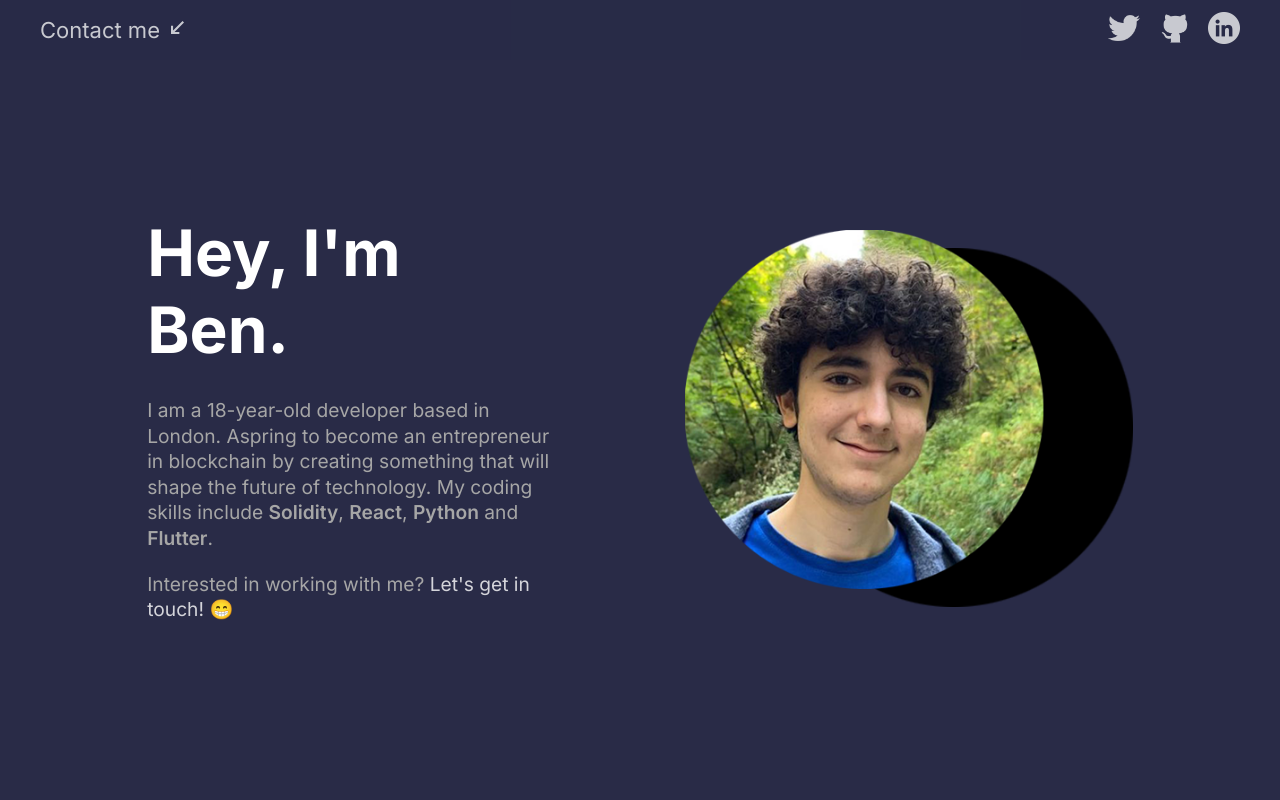
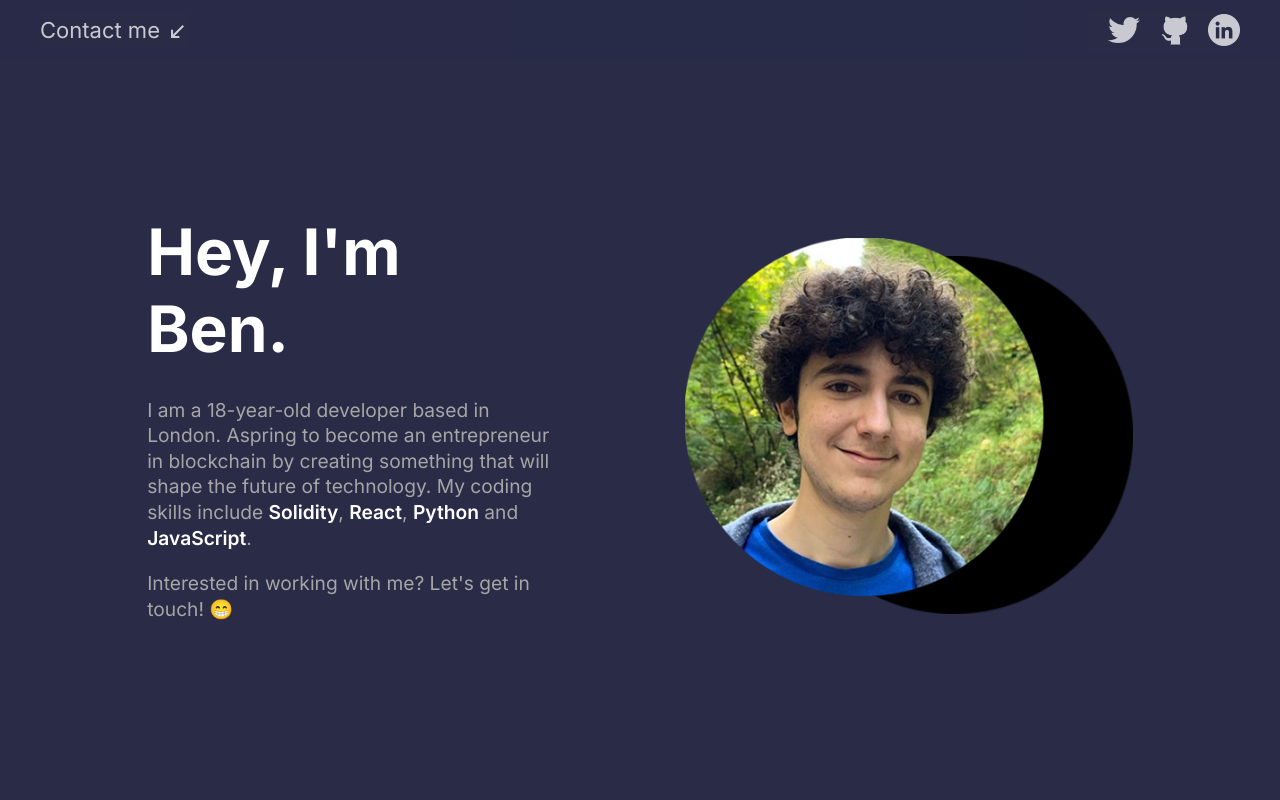
Before and after one commit to benbaessler/my-portfolio, a React (Create React App) app: page / in a window 1280 px wide. Shown: the top 800 px of the page. Built offline with nearby package versions, Linux system fonts and the light colour scheme.

Commit message:
Added tooltip

```diff
--- a/package.json
+++ b/package.json
@@ -13,6 +13,7 @@
     "nth-check": "^2.0.1",
     "postcss": "^8.4.5",
     "react": "^17.0.2",
+    "react-bootstrap": "^2.1.2",
     "react-dom": "^17.0.2",
     "react-icons": "^4.3.1",
     "react-scripts": "5.0.0",
--- a/public/index.html
+++ b/public/index.html
@@ -7,9 +7,15 @@
     <meta name="theme-color" content="#000000" />
     <meta
       name="description"
-      content="Blockchain developer and aspiring entrepreneur from London."
+      content="Blockchain developer and aspiring entrepreneur based in London."
     />
     <link rel="apple-touch-icon" href="%PUBLIC_URL%/logo192.png" />
+    <link
+      rel="stylesheet"
+      href="https://cdn.jsdelivr.net/npm/bootstrap@5.1.3/dist/css/bootstrap.min.css"
+      integrity="sha384-1BmE4kWBq78iYhFldvKuhfTAU6auU8tT94WrHftjDbrCEXSU1oBoqyl2QvZ6jIW3"
+      crossorigin="anonymous"
+    />
     <!--
       manifest.json provides metadata used when your web app is installed on a
       user's mobile device or desktop. See https://developers.google.com/web/fundamentals/web-app-manifest/
--- a/src/App.css
+++ b/src/App.css
@@ -23,11 +23,13 @@ p {
 }
 
 a {
+  text-decoration: none;
   color: rgba(256, 256, 256, .8);
   transition: .2s;
 }
 
 a:hover {
+  text-decoration: none;
   color: white;
 }
 
--- a/src/App.tsx
+++ b/src/App.tsx
@@ -3,6 +3,8 @@ import './App.css';
 import Topbar from './components/Topbar';
 import Home from './sections/Home'
 import Work from './sections/Work'
+
+import { OverlayTrigger, Button, Tooltip } from 'react-bootstrap'
 
 function App() {
 
--- /dev/null
+++ b/src/components/ContactTip/index.tsx
@@ -0,0 +1,9 @@
+import Tooltip from 'react-bootstrap/Tooltip'
+
+export default function renderContactTip(props: any) {
+  return (
+    <Tooltip {...props}>
+      You can also message me on Twitter! 🙂
+    </Tooltip>
+  )
+}
--- a/src/components/Topbar/index.tsx
+++ b/src/components/Topbar/index.tsx
@@ -1,4 +1,7 @@
 import './style.css'
+import OverlayTrigger from 'react-bootstrap/OverlayTrigger'
+
+import renderContactTip from '../ContactTip'
 
 import { CgArrowBottomLeft } from 'react-icons/cg'
 import twitterIcon from '../../assets/icons/twitter.png'
@@ -8,6 +11,11 @@ import gitHubIcon from '../../assets/icons/github.png'
 export default function Topbar() {
   return (
     <div className="topBar">
+      <OverlayTrigger
+        placement="bottom"
+        delay={{ show: 150, hide: 300 }}
+        overlay={renderContactTip}
+      >
         <div className="contactContainer">
           <a href="mailto:hello@benbaessler.com">
             <div id="emailContact">
@@ -18,6 +26,7 @@ export default function Topbar() {
             </div>
           </a>
         </div>
+      </OverlayTrigger>
       <div className="socialMediaContainer">
         <a href="https://twitter.com/ohCurles" target="_blank" rel="noopener noreferrer">
           <img src={twitterIcon}/>
--- a/src/index.css
+++ b/src/index.css
@@ -3,13 +3,6 @@
 * {
   margin: 0;
   font-family: 'Inter', sans-serif;
-}
-
-html {
   background-color: #292b47;
   color: white;
 }
-
-a {
-  text-decoration: none;
-}
--- a/src/index.tsx
+++ b/src/index.tsx
@@ -1,6 +1,7 @@
 import React from 'react';
 import ReactDOM from 'react-dom';
 import './index.css';
+import "bootstrap/dist/css/bootstrap.css";
 import App from './App';
 
 ReactDOM.render(
--- a/src/sections/Home/index.tsx
+++ b/src/sections/Home/index.tsx
@@ -1,4 +1,7 @@
 import './style.css'
+import OverlayTrigger from 'react-bootstrap/OverlayTrigger'
+
+import renderContactTip from '../../components/ContactTip'
 
 import myImage from '../../assets/images/me.png'
 
@@ -9,9 +12,9 @@ export default function Home() {
         <div className="introText">
           <h1>Hey, I'm Ben.</h1>
           <p id="description">I am a 18-year-old developer based in London. Aspring to become an entrepreneur in blockchain by creating something that will shape the future of technology. My coding skills
-          include <b>Solidity</b>, <b>React</b>, <b>Python</b> and <b>Flutter</b>.
+          include <b>Solidity</b>, <b>React</b>, <b>Python</b> and <b>JavaScript</b>.
           </p>
-          <p>Interested in working with me? <a href="mailto:hello@benbaessler.com">Let's get in touch!</a> 😁</p>
+          <p>Interested in working with me? Let's get in touch! 😁</p>
         </div>
         <img src={myImage} id="myImage"/>
       </div>
--- a/src/sections/Home/style.css
+++ b/src/sections/Home/style.css
@@ -14,6 +14,7 @@
 
 .introText h1 {
   margin-bottom: 30px;
+  font-weight: bold;
 }
 
 #description {
```
Also changed, not shown: 1 other file (tests, documents, lock files or other folders). Lines whose indentation alone changed are shown as unchanged.
